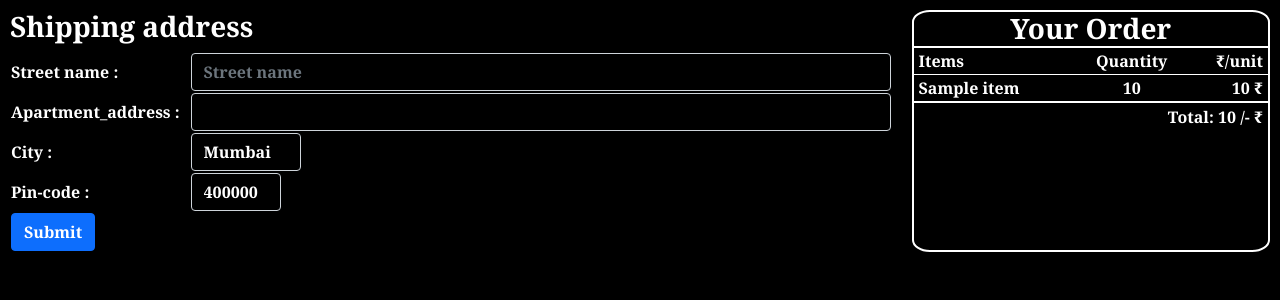
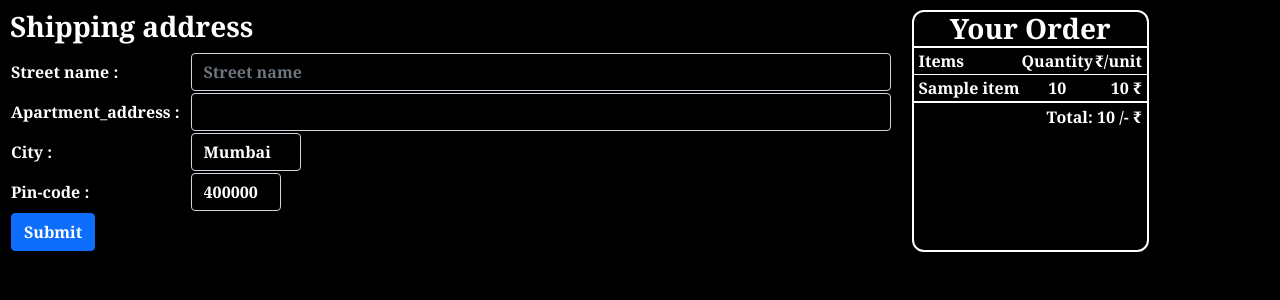
Before and after one commit to SwarajChavan/Coffee_house_django, a Django app: template templates/checkout.html in a window 1280 px wide. Shown: the part 59-359 px from the top of the page. Run offline with Django 3.2, Linux system fonts and the light colour scheme; tables that the repository leaves empty hold one stand-in row (values such as "Sample post"); the template is opened without the code that fills it: values that come from a table or form of the project are taken from there, most other values are stand-ins (such as "Sample title", 1, 10 or a date in 2020); some web fonts are replaced.

Commit message:
Update checkout.html

```diff
--- a/templates/checkout.html
+++ b/templates/checkout.html
@@ -13,8 +13,8 @@
 {% endblock %}j
 
 {% block content %}
-<div class="d-flex flex wrap">
-    <div style="min-width: 68%; padding: 0px 0px 0px 0px; margin: 10px 10px 10px 10px;">
+<div class="d-flex flex-wrap-reverse">
+    <div style="padding: 0px 0px 0px 0px; margin: 10px 10px 10px 10px;">
         <h3 style="color: white; font-family: 'Noto Serif', serif">Shipping address</h3>
         <form method="post">
 <!--        <form method="post">-->
@@ -33,7 +33,7 @@
             </table>
         </form>
     </div>
-    <div style="min-width: 28%; padding: 0px 0px 0px 0px; margin: 10px 10px 10px 10px; border: white solid 2px; border-radius: 5%;">
+    <div style="padding: 0px 0px 0px 0px; margin: 10px 10px 10px 10px; border: white solid 2px; border-radius: 5%;">
         <h3 style="text-align: center; color: white; font-family: 'Noto Serif', serif; border-bottom: white solid 2px; margin: 0px 0px 0px 0px;">Your Order</h3>
         <table style="margin: 0px 0px 0px 0px; padding: 5px 5px 5px 5px; border: 0px; font-family: 'Noto Serif', serif; width: 100%; color: white; border-bottom: solid white 2px;">
             <thead style="border-bottom: solid white 1px;">
```
